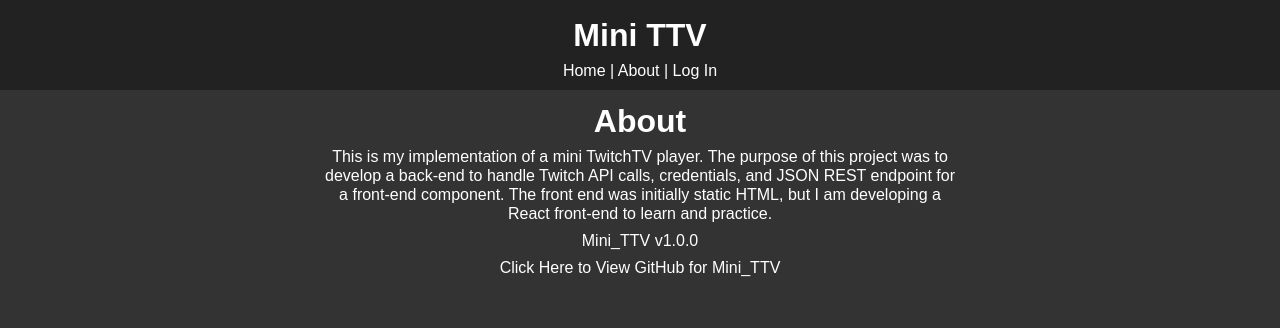
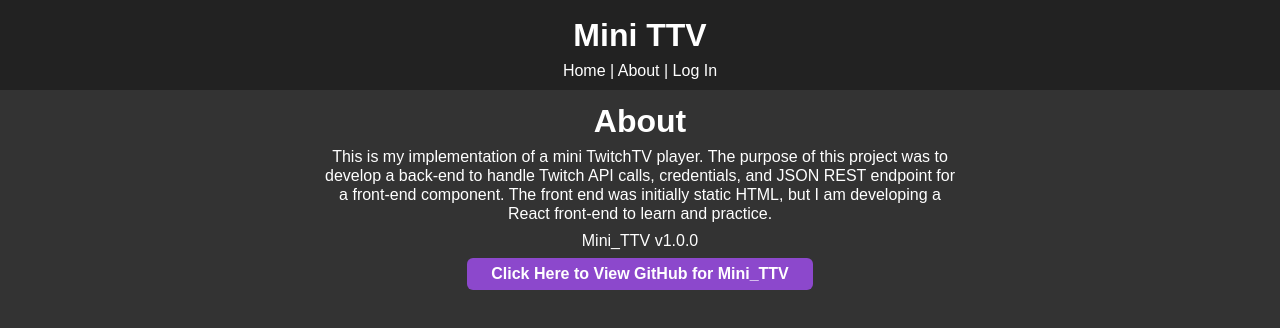
Before and after one commit to taloncjones/Mini_TTV, a React (Create React App) app: page /about in a window 1280 px wide. Shown: the top 328 px of the page. Built offline with nearby package versions, Linux system fonts and the light colour scheme; no server answers.

Commit message:
Update CSS for buttons

```diff
--- a/src/App.css
+++ b/src/App.css
@@ -22,6 +22,12 @@ a:hover, .stream-info-text-minor a:hover {
 
 h1 {
   padding: .4rem;
+}
+
+h3 {
+  margin-top: 1rem;
+  padding: .4rem;
+  font-size: 1.5rem;
 }
 
 iframe {
@@ -52,6 +58,24 @@ p {
   padding: 10px;
 }
 
+.my-button {
+  background-color: rgb(140, 72, 204);
+  border-radius:6px;
+  border: 0;
+  display:inline-block;
+  cursor:pointer;
+  color:#ffffff;
+  font-size:16px;
+  font-weight:bold;
+  padding:6px 24px;
+  text-decoration:none;
+}
+
+.my-button:active {
+  position:relative;
+  top:1px;
+}
+
 .stream {
   margin: .5rem auto;
   flex: 1 1 auto;
@@ -77,6 +101,22 @@ p {
   max-width: 20%;
 }
 
+.profile-box {
+  width: 6rem;
+  flex: 0 0 auto;
+}
+
+.profile-container {
+  display: flex;
+  justify-content: center;
+  padding-bottom: 1rem;
+}
+
+.profile-name {
+  font-size: 2rem;
+  color: rgb(140, 72, 204)
+}
+
 .stream-info-card {
   margin-top: .2rem;
   color: #fff;
@@ -94,7 +134,7 @@ p {
   width: 3rem;
 }
 
-.stream-info-profile-image {
+.stream-info-profile-image, .profile-image {
   display: block;
   border-radius: 50%;
 }
--- a/src/components/pages/About.js
+++ b/src/components/pages/About.js
@@ -8,7 +8,7 @@ export default function About() {
         <h1>About</h1>
         <p>This is my implementation of a mini TwitchTV player. The purpose of this project was to develop a back-end to handle Twitch API calls, credentials, and JSON REST endpoint for a front-end component. The front end was initially static HTML, but I am developing a React front-end to learn and practice.</p>
         <p>Mini_TTV v1.0.0</p>
-        <Link to={"//www.github.com/taloncjones/Mini_TTV"} target="_blank">Click Here to View GitHub for Mini_TTV</Link>
+        <Link to={"//www.github.com/taloncjones/Mini_TTV"} target="_blank" className="my-button no-hover">Click Here to View GitHub for Mini_TTV</Link>
       </div>
     </div>
   )
--- a/src/components/pages/LogIn.js
+++ b/src/components/pages/LogIn.js
@@ -15,9 +15,7 @@ class LogIn extends Component {
       return (
         <div className="profile-card">
           <h3>Logging in will allow you to view your followed channels.</h3>
-          <a href="//127.0.0.1/login">
-            <button className="log-button">Log In to Twitch TV!</button>
-          </a>
+          <a href="//127.0.0.1/login" className="my-button no-hover">Log In to Twitch TV!</a>
         </div>
       )
     } else {
@@ -32,9 +30,7 @@ class LogIn extends Component {
               </div>
             </a>
           </div>
-          <a href="//127.0.0.1/disconnect">
-            <button className="log-button">Log Out?</button>
-          </a>
+          <a href="//127.0.0.1/disconnect" className="my-button no-hover">Log Out?</a>
         </div>
       )
     }
```
